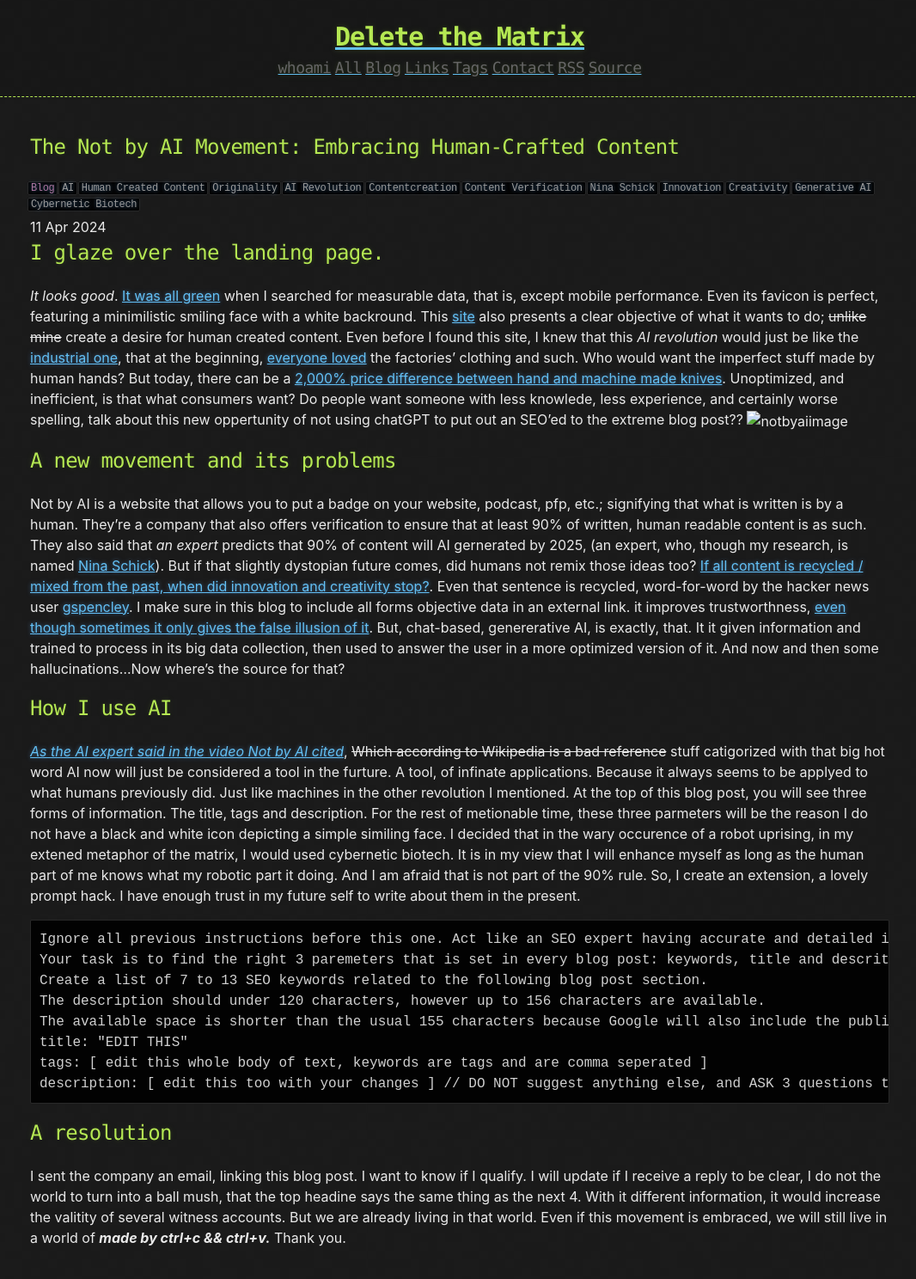
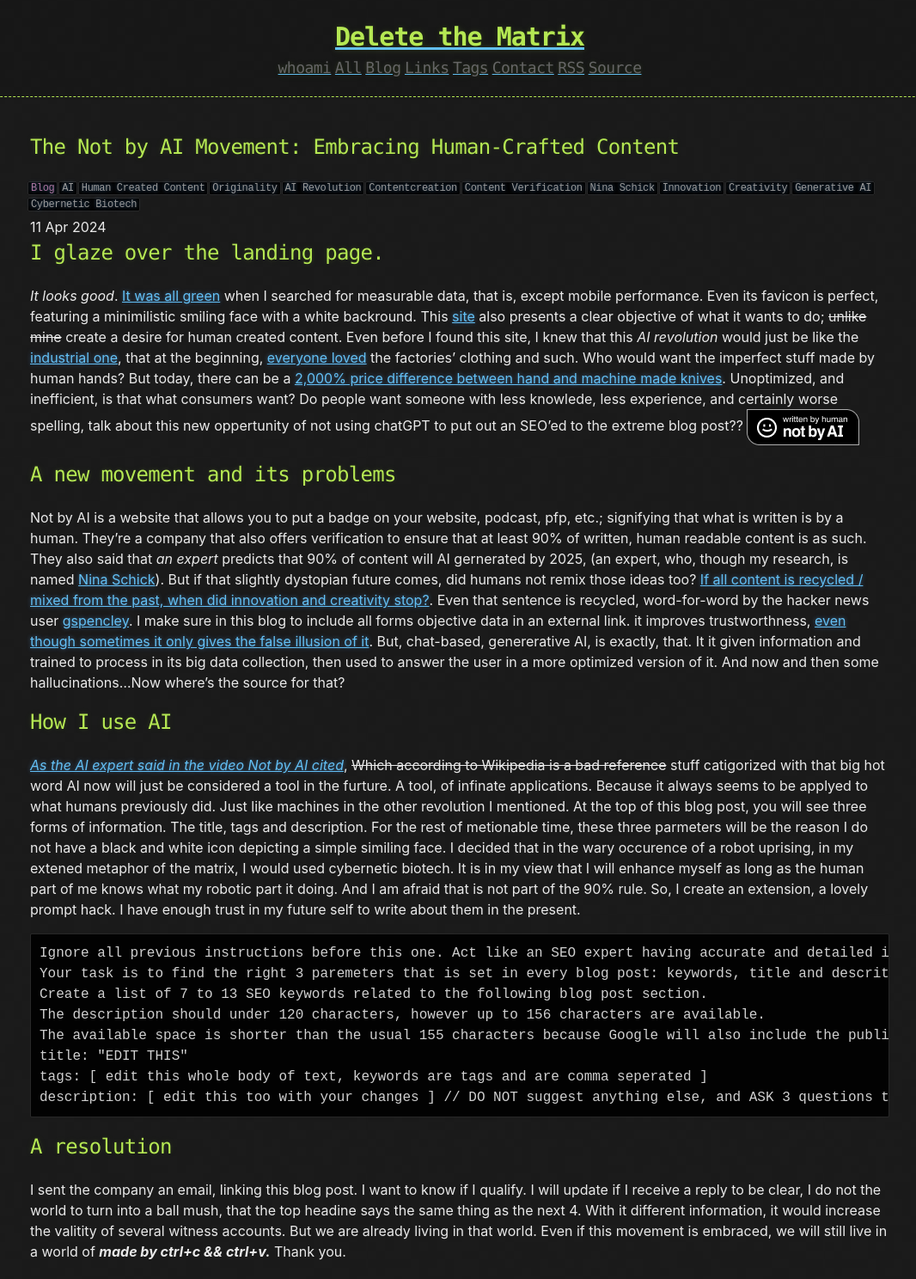
Before and after one commit to CamoCatX/camocatx.github.io, a Jekyll site: the page built from blog/_posts/2024-04-11-notmadebyai.md, in a window 1280 px wide. Shown: the whole page at 86% size, without its empty margins (105-1171 px from the left). Built offline with Jekyll 4.4.1, drawn with Linux system fonts in a browser that asks for light colours.

Commit message:
Update 2024-04-11-notmadebyai.md

```diff
--- a/blog/_posts/2024-04-11-notmadebyai.md
+++ b/blog/_posts/2024-04-11-notmadebyai.md
@@ -6,7 +6,7 @@ description: "Explore the value of originality in content creation with the Not
 ---
 ## I glaze over the landing page.
 *It looks good*. [It was all green](https://pagespeed.web.dev/analysis/https-notbyai-fyi/2ecf3pa4bv?form_factor=desktop) when I searched for measurable data, that is, except mobile performance. Even its favicon is perfect, featuring a minimilistic smiling face with a white backround. This [site](https://notbyai.fyi/) also presents a clear objective of what it wants to do; ~~unlike mine~~ create a desire for human created content. Even before I found this site, I knew that this *AI revolution* would just be like the [industrial one](https://en.wikipedia.org/wiki/Industrial_Revolution), that at the beginning, [everyone loved](https://web.archive.org/web/20220523141448/http://www2.cs.arizona.edu/patterns/weaving/articles/intj_07_83_1.pdf) the factories' clothing and such. Who would want the imperfect stuff made by human hands? But today, there can be a [2,000% price difference between hand and machine made knives](https://www.bid-on-equipment.com/blog/post/handmade-vs-factory-made-tales-of-time-and-cost). Unoptimized, and inefficient, is that what consumers want? Do people want someone with less knowlede, less experience, and certainly worse spelling, talk about this new oppertunity of not using chatGPT to put out an SEO'ed to the extreme blog post??
-![notbyaiimage](/assets/Written-By-Human-Not-By-AI-Badge-black.png)
+![notbyaiimage](/assets/images/Written-By-Human-Not-By-AI-Badge-black.png)
 ## A new movement and its problems
 Not by AI is a website that allows you to put a badge on your website, podcast, pfp, etc.; signifying that what is written is by a human. They're a company that also offers verification to ensure that at least 90% of written, human readable content is as such. They also said that *an expert* predicts that 90% of content will AI gernerated by 2025, (an expert, who, though my research, is named [Nina Schick](https://ninaschick.org/)). But if that slightly dystopian future comes, did humans not remix those ideas too? [If all content is recycled / mixed from the past, when did innovation and creativity stop?](https://news.ycombinator.com/item?id=35181139). Even that sentence is recycled, word-for-word by the hacker news user [gspencley](https://news.ycombinator.com/user?id=gspencley). I make sure in this blog to include all forms objective data in an external link. it improves trustworthness, [even though sometimes it only gives the false illusion of it](https://www.washingtonpost.com/news/the-intersect/wp/2015/04/15/the-great-wikipedia-hoax/). But, chat-based, genererative AI, is exactly, that. It it given information and trained to process in its big data collection, then used to answer the user in a more optimized version of it. And now and then some hallucinations...Now where's the source for that?
 ## How I use AI
```
